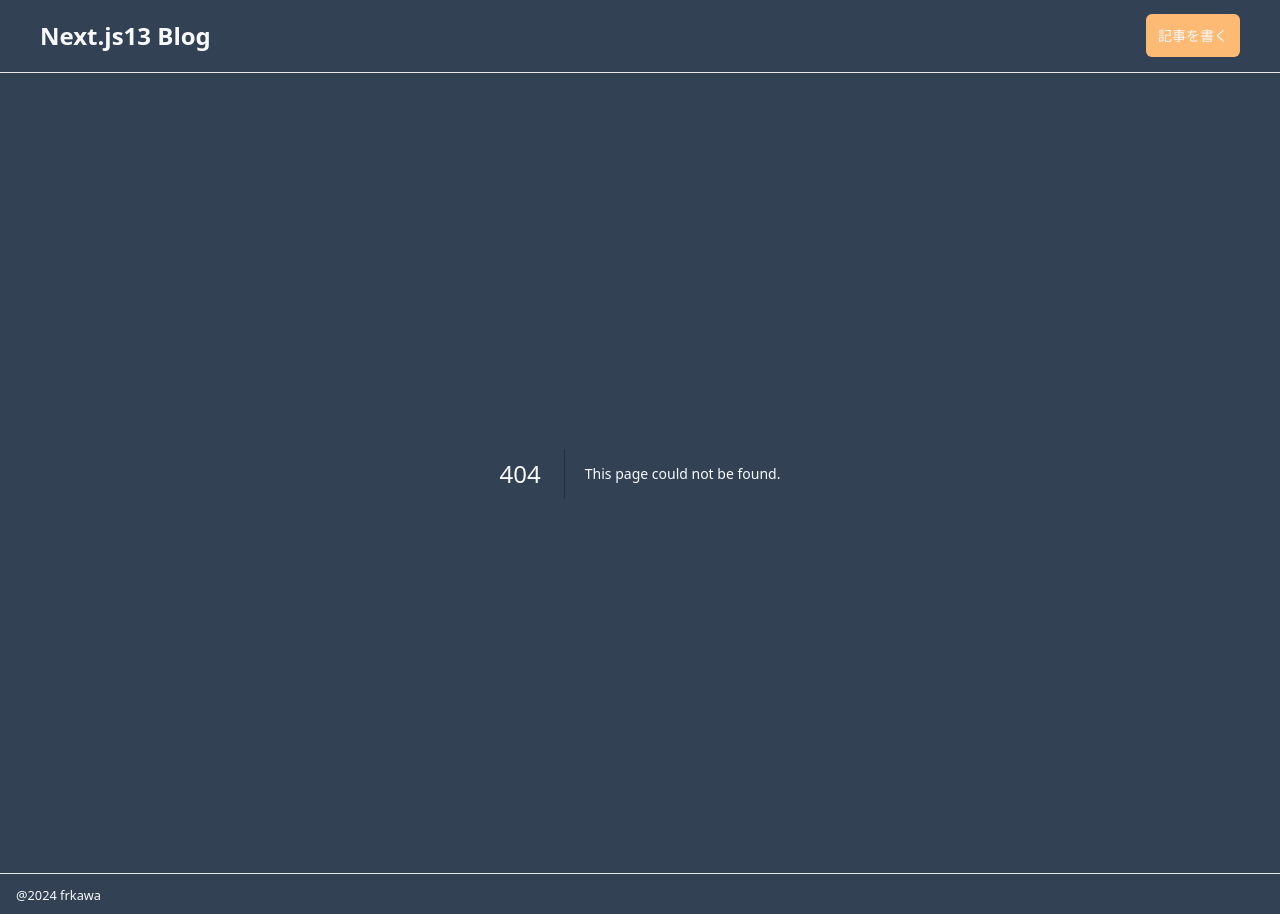
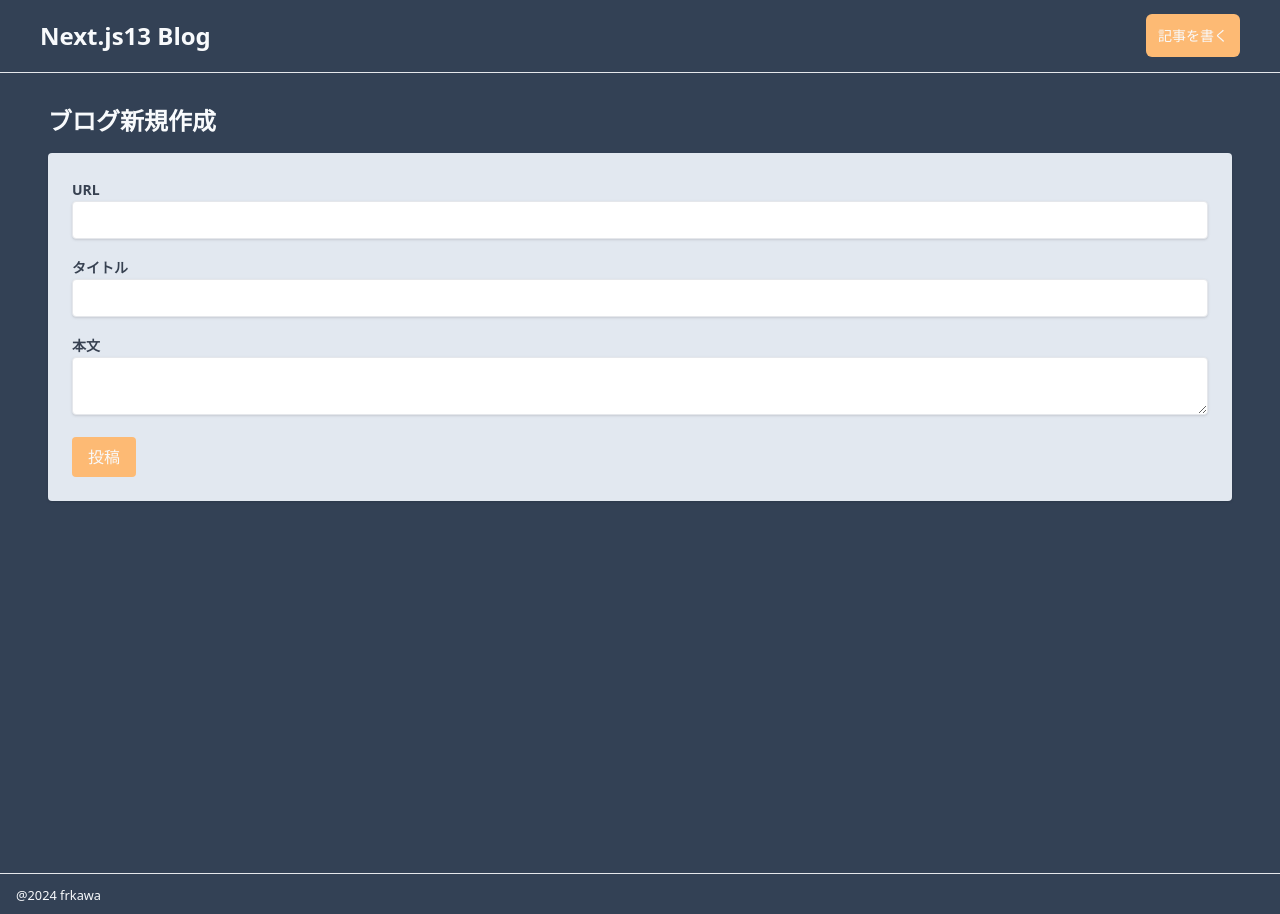
Before and after one commit to frkawa/udemy-nextjs13-blog, a Next.js app: page /articles/new in a window 1280 px wide. Before the commit this address had no page. Built offline with nearby package versions, Linux system fonts and the light colour scheme.

Commit message:
投稿画面作成

```diff
--- /dev/null
+++ b/src/app/articles/new/page.tsx
@@ -0,0 +1,38 @@
+import React from "react";
+
+const CreateBlogPage = () => {
+  return (
+    <div className="min-h-screen py-8 px-4 md:px-12">
+      <h2 className="text-2xl font-bold mb-4">ブログ新規作成</h2>
+
+      <form className="bg-slate-200 p-6 rounded shadow">
+        <div className="mb-4">
+          <label className="text-gray-700 text-sm font-bold mb-2">URL</label>
+          <input
+            type="text"
+            className="shadow border rounded w-full py-2 px-3 text-gray-700 leading-tight focus:outline-none"
+          />
+        </div>
+        <div className="mb-4">
+          <label className="text-gray-700 text-sm font-bold mb-2">
+            タイトル
+          </label>
+          <input
+            type="text"
+            className="shadow border rounded w-full py-2 px-3 text-gray-700 leading-tight focus:outline-none"
+          />
+        </div>
+        <div className="mb-4">
+          <label className="text-gray-700 text-sm font-bold mb-2">本文</label>
+          <textarea className="shadow border rounded w-full py-2 px-3 text-gray-700 leading-tight focus:outline-none" />
+        </div>
+
+        <button type="submit" className="py-2 px-4 bg-orange-300 rounded">
+          投稿
+        </button>
+      </form>
+    </div>
+  );
+};
+
+export default CreateBlogPage;
```
Also changed, not shown: src/app/articles/page.tsx (added).
